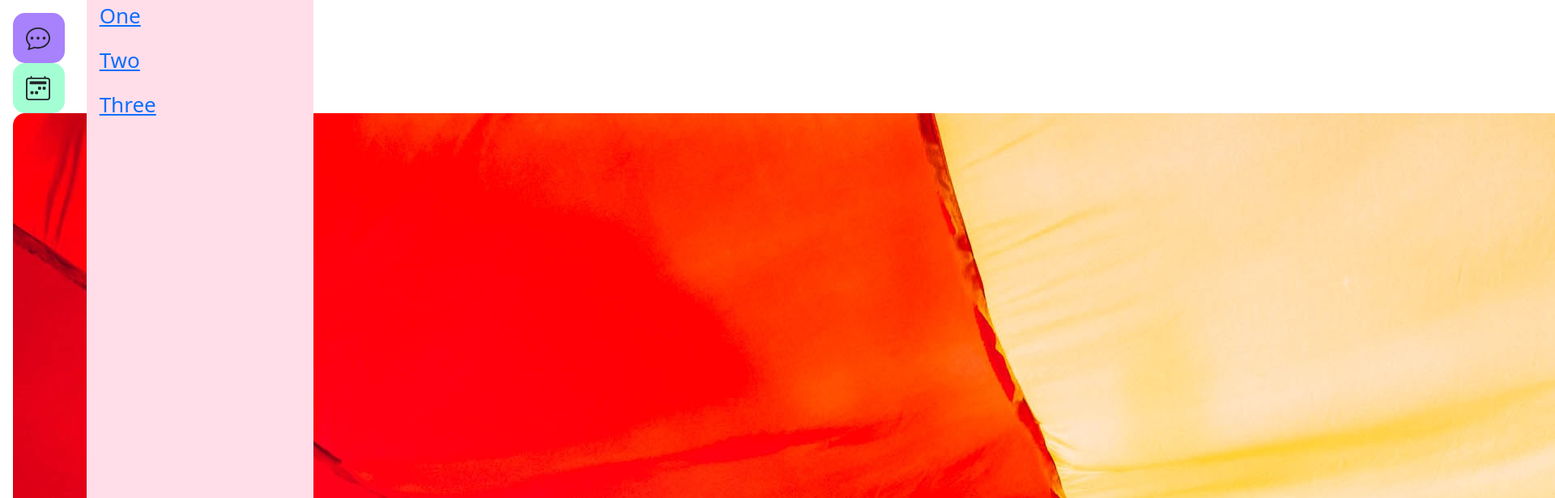
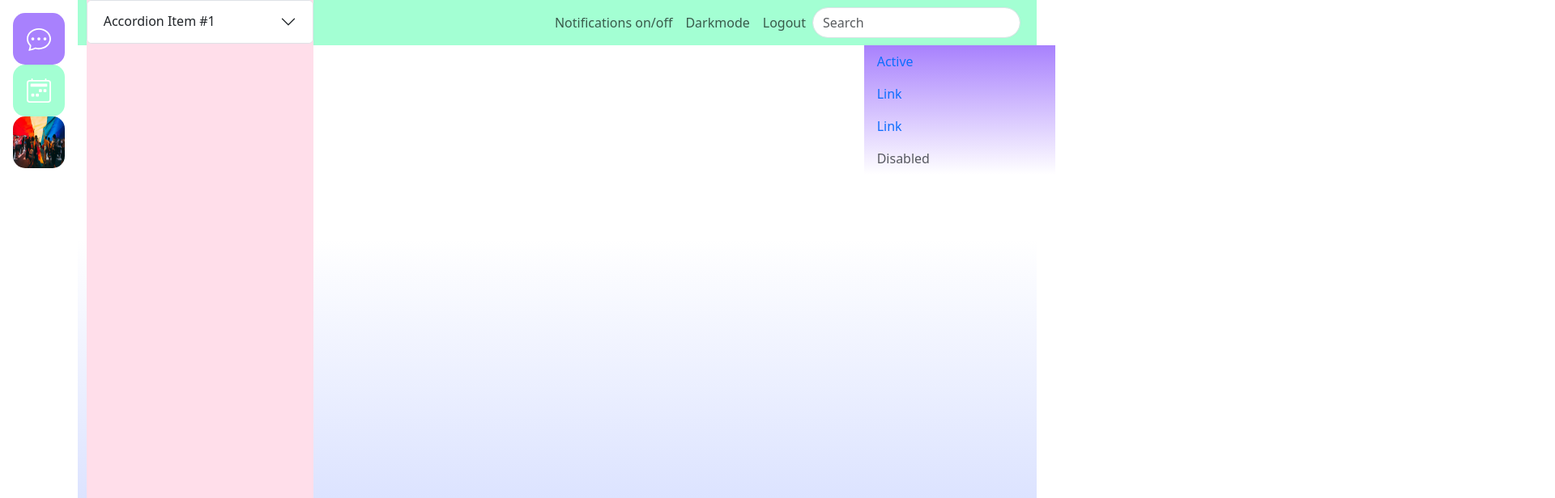
Before and after one commit to tori-parmz/PrideHacks-Project, a React (Create React App) app: page /channel in a window 1280 px wide. Shown: the top 616 px of the page at 81% size, 1920 px wide, since content can reach past the window. Built offline with nearby package versions, Linux system fonts and the light colour scheme.

Commit message:
fixed the image on the pages

```diff
--- a/src/App.css
+++ b/src/App.css
@@ -6,12 +6,16 @@
   background: #A3FFD3;
 }
 
+.App {
+  height: 100vh;
+  background: linear-gradient(180deg, rgba(200, 211, 255, 0) 36.98%, #C8D3FF 100%);
+}
+
 .App-header {
-  background: linear-gradient(180deg, rgba(200, 211, 255, 0) 36.98%, #C8D3FF 100%);
-  min-height: 100vh;
   display: flex;
   flex-direction: row;
   font-size: calc(10px + 2vmin);
+  max-height: 100%;
   padding-right: 0;
   margin-left: 0;
   color: white;
@@ -29,7 +33,7 @@
 
   background: #FFFFFF;
   position: absolute;
-  height: 100%;
+  min-height: 100%;
   left: 0px;
   top: 0px;
   padding-top: 1rem;
@@ -50,12 +54,13 @@
 #left-nav-backgroud {
   background: #FFFFFF;
   margin-right: 0;
+  padding-right: 0;
 }
 
 .channel-menu {
   position: absolute;
   width: 280px;
-  height: 100vh;
+  min-height: 100%;
   top: 0px;
   background: #FFDEEA;
 }
@@ -65,11 +70,10 @@
 }
 
 
-
 .profile-menu {
   background: linear-gradient(180deg, #A881FD 0%, rgba(249, 182, 255, 0) 100%);
   width: 236px;
-  height: 100vh;
+  min-height: 100%;
   padding-left: 0;
 }
 
@@ -80,6 +84,8 @@
 #messages-icon {
   background: #A881FD;
   border: none;
+  height: 4rem;
+  width: 4rem;
   border-radius: 15px;
 
 }
@@ -87,14 +93,24 @@
 #events-icon {
   background: #A3FFD3;
   border: none;
+  height: 4rem;
+  width: 4rem;
   border-radius: 15px;
 
 }
 
 #community-icon {
   border-radius: 15px;
+  height: 4rem;
+  width: 4rem;
 }
 
 #channel-menu-avatar {
   border-radius: 50%;
 }
+
+#channel-nav {
+  background: none;
+  border: none;
+  border-radius: 0;
+}
--- a/src/components/ChannelMenu/ChannelMenu.js
+++ b/src/components/ChannelMenu/ChannelMenu.js
@@ -1,15 +1,11 @@
-import Nav from 'react-bootstrap/Nav';
+import ChannelNav from './ChannelNav';
 import * as React from 'react';
 
 
 function ChannelMenu() {
     return (
     <div className='channel-menu'>
-    <ul className='left-nav-list'>
-        <li><a href='#'><p>One</p></a></li>
-        <li><a href='#'><p>Two</p></a></li>
-        <li><a href='#'><p>Three</p></a></li>
-    </ul>
+    <ChannelNav />
     </div>
 
     );
--- /dev/null
+++ b/src/components/ChannelMenu/ChannelNav.js
@@ -0,0 +1,20 @@
+import Accordion from 'react-bootstrap/Accordion';
+
+function ChannelNav() {
+  return (
+    <Accordion id='channel-nav'>
+      <Accordion.Item eventKey="0">
+        <Accordion.Header>Accordion Item #1</Accordion.Header>
+        <Accordion.Body>
+        <ul className='left-nav-list'>
+        <li><a href='#'><p>One</p></a></li>
+        <li><a href='#'><p>Two</p></a></li>
+        <li><a href='#'><p>Three</p></a></li>
+         </ul>
+        </Accordion.Body>
+      </Accordion.Item>
+    </Accordion>
+  );
+}
+
+export default ChannelNav;
--- a/src/components/LeftHandNav/EventsIcon.js
+++ b/src/components/LeftHandNav/EventsIcon.js
@@ -1,15 +1,16 @@
 import Card from 'react-bootstrap/Card';
+import { Button } from 'react-bootstrap';
 
 function EventsIcon() {
     return (
-        <Card style={{ width: '4rem'}} id='events-icon'>
-            <Card.Body>
+        <Button id='events-icon'>
+
             <svg xmlns="http://www.w3.org/2000/svg" width="30" height="30" fill="currentColor" class="bi bi-calendar2-week" viewBox="0 0 16 16">
             <path d="M3.5 0a.5.5 0 0 1 .5.5V1h8V.5a.5.5 0 0 1 1 0V1h1a2 2 0 0 1 2 2v11a2 2 0 0 1-2 2H2a2 2 0 0 1-2-2V3a2 2 0 0 1 2-2h1V.5a.5.5 0 0 1 .5-.5zM2 2a1 1 0 0 0-1 1v11a1 1 0 0 0 1 1h12a1 1 0 0 0 1-1V3a1 1 0 0 0-1-1H2z"/>
             <path d="M2.5 4a.5.5 0 0 1 .5-.5h10a.5.5 0 0 1 .5.5v1a.5.5 0 0 1-.5.5H3a.5.5 0 0 1-.5-.5V4zM11 7.5a.5.5 0 0 1 .5-.5h1a.5.5 0 0 1 .5.5v1a.5.5 0 0 1-.5.5h-1a.5.5 0 0 1-.5-.5v-1zm-3 0a.5.5 0 0 1 .5-.5h1a.5.5 0 0 1 .5.5v1a.5.5 0 0 1-.5.5h-1a.5.5 0 0 1-.5-.5v-1zm-5 3a.5.5 0 0 1 .5-.5h1a.5.5 0 0 1 .5.5v1a.5.5 0 0 1-.5.5h-1a.5.5 0 0 1-.5-.5v-1zm3 0a.5.5 0 0 1 .5-.5h1a.5.5 0 0 1 .5.5v1a.5.5 0 0 1-.5.5h-1a.5.5 0 0 1-.5-.5v-1z"/>
             </svg>
-            </Card.Body>
-        </Card>
+
+        </Button>
 
     );
 }
--- a/src/components/LeftHandNav/LeftHandNav.js
+++ b/src/components/LeftHandNav/LeftHandNav.js
@@ -2,18 +2,20 @@ import * as React from 'react';
 import MessagesIcon from './MessagesIcon';
 import EventsIcon from './EventsIcon';
 import CommunityIcon from './CommunityIcon';
+import Box from '@mui/material/Box';
 
 
 function LeftHandNav() {
     return (
-    <div className='left-hand-nav'>
+        <Box
+        className='left-hand-nav'
+        >
     <ul className='left-nav-list'>
         <li><MessagesIcon /></li>
         <li><EventsIcon /></li>
         <li><CommunityIcon communityImage={'./pride_celebration.jpg'} /></li>
     </ul>
-
-    </div>
+    </Box>
 
     );
 }
--- a/src/components/LeftHandNav/MessagesIcon.js
+++ b/src/components/LeftHandNav/MessagesIcon.js
@@ -1,16 +1,14 @@
-import Card from 'react-bootstrap/Card';
+import { Button } from "react-bootstrap";
 
 function MessagesIcon() {
     return (
-        <Card style={{ width: '4rem'}} id='messages-icon'>
-            <Card.Body>
+        <Button id='messages-icon'>
             <svg xmlns="http://www.w3.org/2000/svg" width="30" height="30" fill="currentColor" class="bi bi-chat-dots" viewBox="0 0 16 16">
             <path d="M5 8a1 1 0 1 1-2 0 1 1 0 0 1 2 0zm4 0a1 1 0 1 1-2 0 1 1 0 0 1 2 0zm3 1a1 1 0 1 0 0-2 1 1 0 0 0 0 2z"/>
             <path d="m2.165 15.803.02-.004c1.83-.363 2.948-.842 3.468-1.105A9.06 9.06 0 0 0 8 15c4.418 0 8-3.134 8-7s-3.582-7-8-7-8 3.134-8 7c0 1.76.743 3.37 1.97 4.6a10.437 10.437 0 0 1-.524 2.318l-.003.011a10.722 10.722 0 0 1-.244.637c-.079.186.074.394.273.362a21.673 21.673 0 0 0 .693-.125zm.8-3.108a1 1 0 0 0-.287-.801C1.618 10.83 1 9.468 1 8c0-3.192 3.004-6 7-6s7 2.808 7 6c0 3.193-3.004 6-7 6a8.06 8.06 0 0 1-2.088-.272 1 1 0 0 0-.711.074c-.387.196-1.24.57-2.634.893a10.97 10.97 0 0 0 .398-2z"/>
             </svg>
-            </Card.Body>
-        </Card>
 
+        </Button>
     );
 }
 
--- a/src/components/Pages/User.js
+++ b/src/components/Pages/User.js
@@ -11,6 +11,7 @@ import { Form, Button } from "react-bootstrap";
 function Layout() {
   return (
     <>
+    <div className="App">
       <Navbar expand="lg" className="navbar">
         <Container fluid>
 
@@ -50,6 +51,7 @@ function Layout() {
           </div>
         </div>
       </div>
+      </div>
     </>
   );
 }
```
